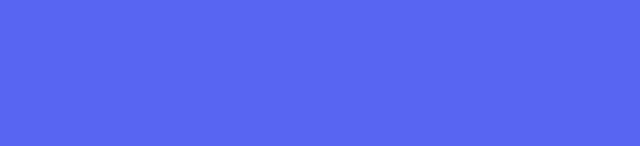
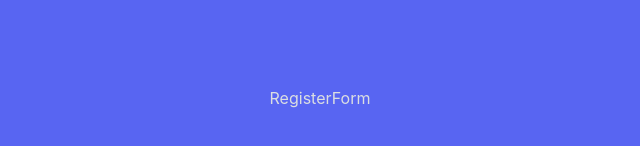
Before and after one commit to stevenlomon/biscord, a React (Vite) app in the folder frontend/: page /register in a window 1280 px wide. Before the commit this address had no page. Shown: the part 302-448 px from the top of the page, without its empty margins (320-960 px from the left). Built offline with nearby package versions, Linux system fonts and the light colour scheme.

Commit message:
register page navigation

```diff
--- a/frontend/src/App.tsx
+++ b/frontend/src/App.tsx
@@ -1,6 +1,7 @@
 import { BrowserRouter, Routes, Route } from "react-router-dom";
 import Layout from "./components/Layout";
 import LoginPage from "./pages/LoginPage";
+import RegisterPage from "./pages/RegisterPage";
 import ProfilePage from "./pages/ProfilePage";
 
 function App() {
@@ -10,6 +11,7 @@ function App() {
       <Routes>
         <Route path='/' element={< Layout />} >
           <Route path='login' element={< LoginPage />} />
+          <Route path='register' element={<RegisterPage />} />
           <Route path="profile" element={< ProfilePage />} />
         </Route>
       </Routes>
--- /dev/null
+++ b/frontend/src/components/RegisterForm.tsx
@@ -0,0 +1,9 @@
+
+
+const RegisterForm = () => {
+  return (
+    <div>RegisterForm</div>
+  )
+}
+
+export default RegisterForm
--- a/frontend/src/pages/LoginPage.tsx
+++ b/frontend/src/pages/LoginPage.tsx
@@ -1,6 +1,13 @@
 import LoginForm from "../components/LoginForm"
+import { Link } from 'react-router-dom';
 
 const LoginPage = () => {
+  // const navigate = useNavigate();
+
+  // function handleRegister() {
+  //   navigate('/register');
+  // } None of this is needed when we use Link!
+
   return (
     <div className="bg-[#313338] rounded-[5px] shadow-2xl p-8 flex flex-col md:flex-row gap-8 w-full max-w-[784px]">
 
@@ -15,7 +22,9 @@ const LoginPage = () => {
 
         <div className="mt-4 text-sm">
           <span className="text-[#B5BAC1]">Need an account? </span>
-          <a href="#" className="text-[#00A8FC] hover:underline font-medium">Register</a>
+          {/* <a onClick={handleRegister} className="text-[#00A8FC] hover:underline font-medium">Register</a> */}
+          {/* This under is the proper way to do it! Link replaces the scuffed <a> + onClick + useNavigate combo haha! */}
+          <Link to={'/register'} className="text-[#00A8FC] hover:underline font-medium">Register</Link>
         </div>
       </div>
 
--- /dev/null
+++ b/frontend/src/pages/RegisterPage.tsx
@@ -0,0 +1,11 @@
+import RegisterForm from "../components/RegisterForm"
+
+const RegisterPage = () => {
+  return (
+    <div>
+      <RegisterForm />
+    </div>
+  )
+}
+
+export default RegisterPage
```
